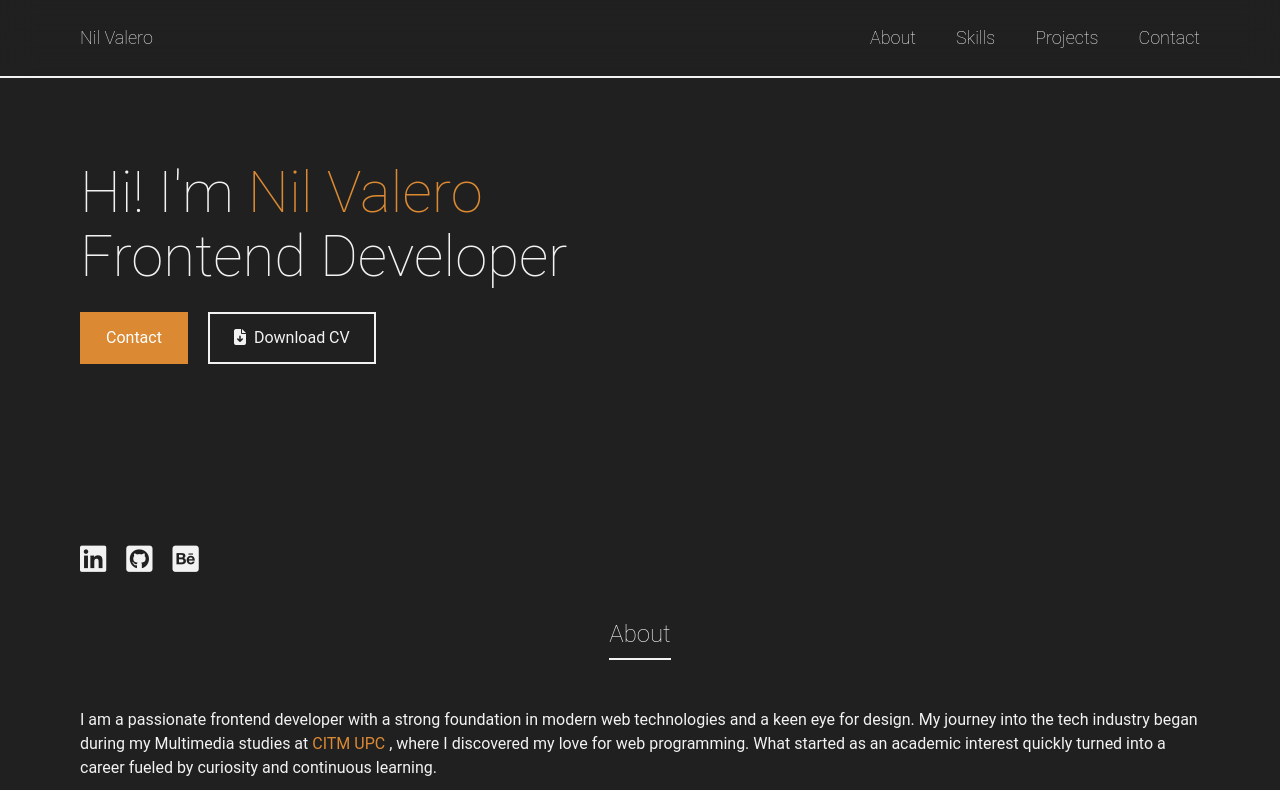
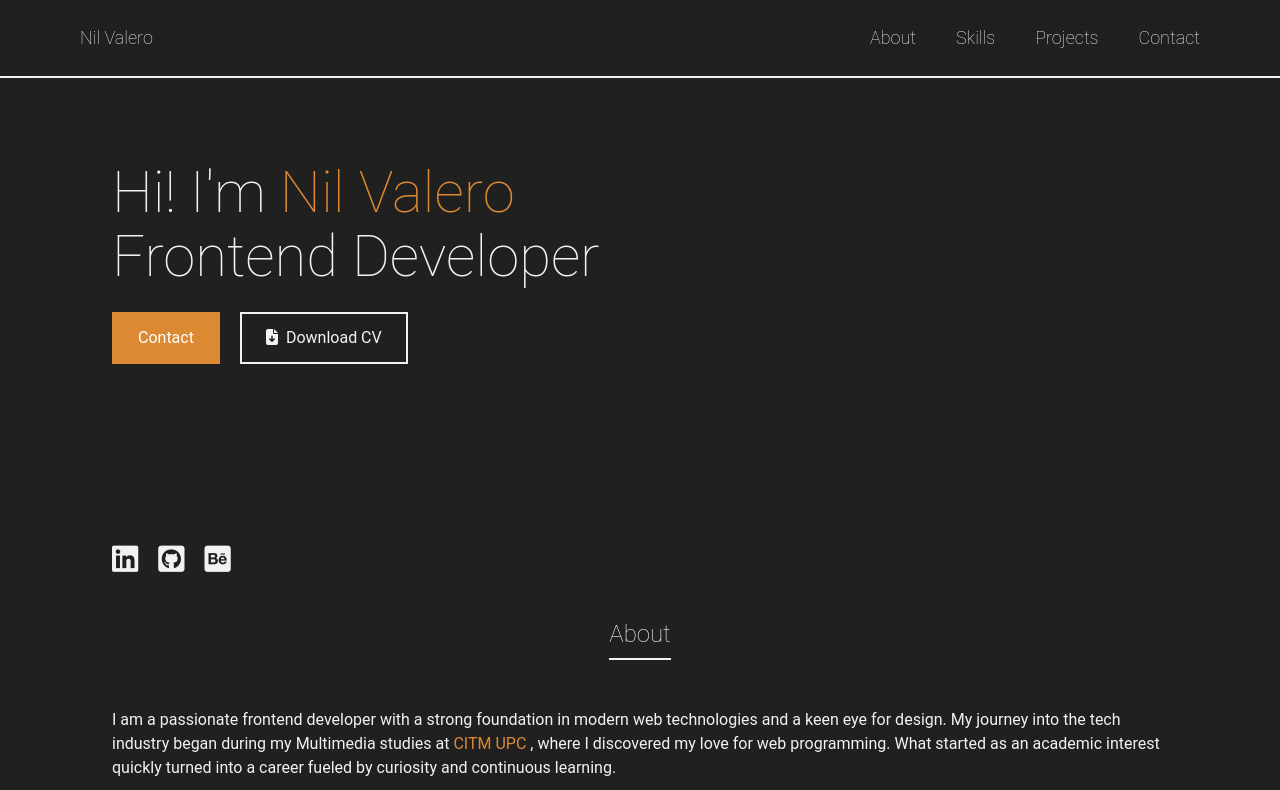
Before and after one commit to nvalero13/personal-webpage, a Vue app: page / in a window 1280 px wide. Shown: the top 790 px of the page. Built offline with nearby package versions, Linux system fonts and the light colour scheme.

Commit message:
fix max width

```diff
--- a/src/App.vue
+++ b/src/App.vue
@@ -1,11 +1,13 @@
 <template>
 	<Nav />
-	<main class="bg-dark px-8 pb-10 md:px-20 xl:px-30">
-		<Header id="header-section" />
-		<About id="about-section" />
-		<Skills id="skills-section" />
-		<Work id="work-section" />
-		<Contact id="contact-section" />
+	<main class="bg-dark md:px-20 xl:px-30">
+		<div class="max-w-screen-xl mx-auto px-8 pb-10">
+			<Header id="header-section" />
+			<About id="about-section" />
+			<Skills id="skills-section" />
+			<Work id="work-section" />
+			<Contact id="contact-section" />
+		</div>
 	</main>
 	<Footer />
 </template>
```
